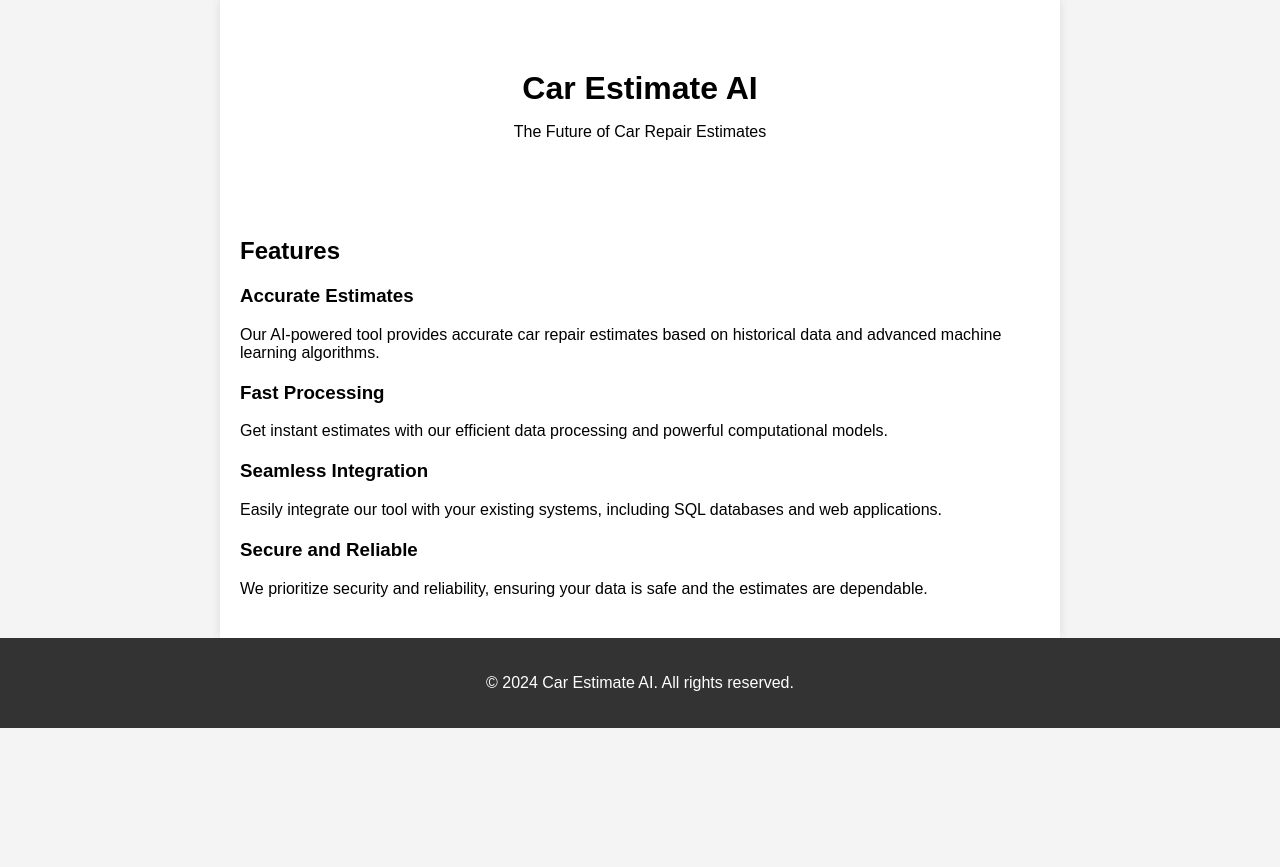
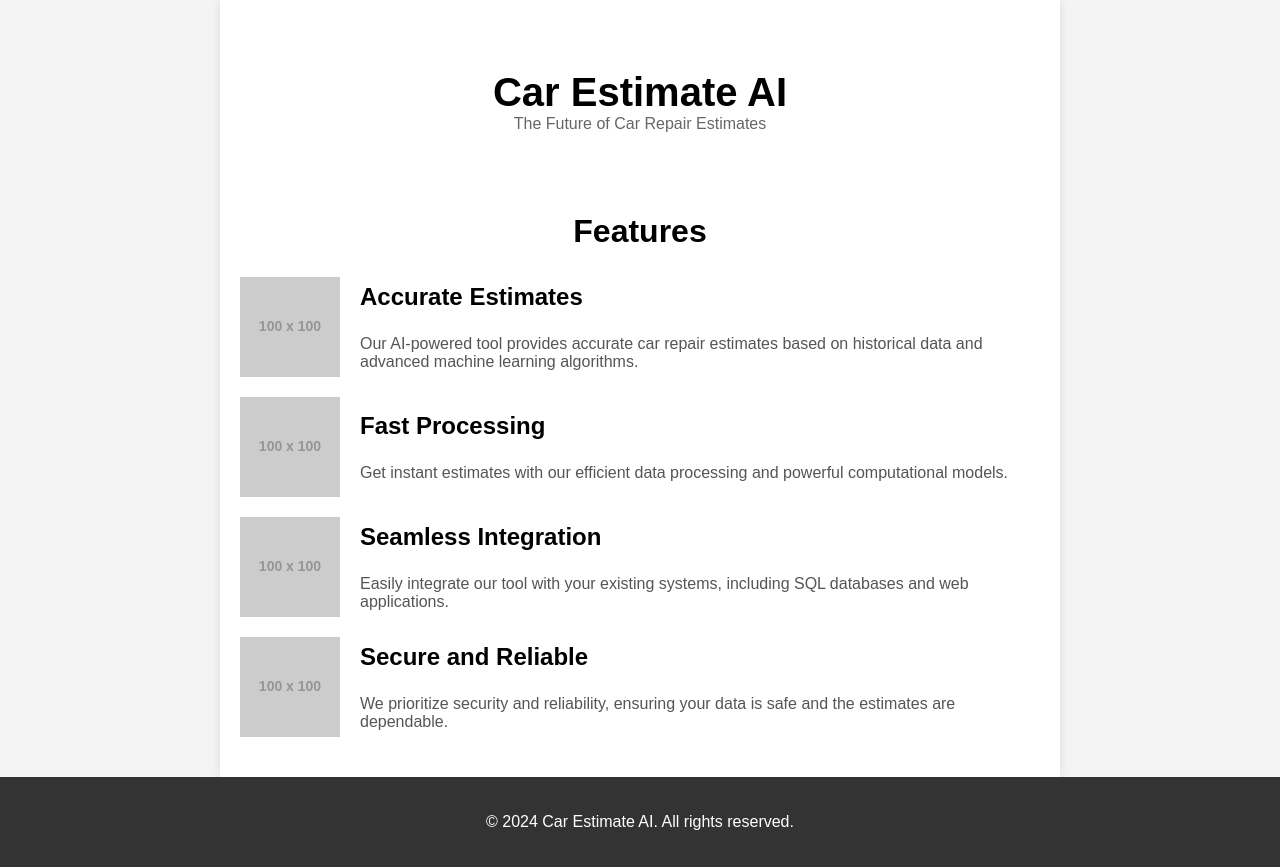
Before and after one commit to rvila08/estimatingAI, a plain HTML site: page index.html in a window 1280 px wide. Before the commit the page ends 800 px from the top, so only its background shows below. Drawn offline with Linux system fonts and the light colour scheme; placeholder pictures from the web are drawn by us.

Commit message:
Update index.html

```diff
--- a/index.html
+++ b/index.html
@@ -24,15 +24,36 @@
         }
         header h1 {
             margin: 0;
+            font-size: 2.5em;
+        }
+        header p {
+            margin: 0;
+            color: #666;
         }
         .features {
             margin-top: 30px;
         }
         .features h2 {
             margin-top: 0;
+            text-align: center;
+            font-size: 2em;
         }
         .feature {
             margin-bottom: 20px;
+            display: flex;
+            align-items: center;
+        }
+        .feature img {
+            max-width: 100px;
+            margin-right: 20px;
+        }
+        .feature h3 {
+            margin-top: 0;
+            font-size: 1.5em;
+        }
+        .feature p {
+            margin: 0;
+            color: #555;
         }
         footer {
             text-align: center;
@@ -51,20 +72,32 @@
         <section class="features">
             <h2>Features</h2>
             <div class="feature">
+                <img src="https://via.placeholder.com/100" alt="Accurate Estimates">
+                <div>
                     <h3>Accurate Estimates</h3>
                     <p>Our AI-powered tool provides accurate car repair estimates based on historical data and advanced machine learning algorithms.</p>
                 </div>
+            </div>
             <div class="feature">
+                <img src="https://via.placeholder.com/100" alt="Fast Processing">
+                <div>
                     <h3>Fast Processing</h3>
                     <p>Get instant estimates with our efficient data processing and powerful computational models.</p>
                 </div>
+            </div>
             <div class="feature">
+                <img src="https://via.placeholder.com/100" alt="Seamless Integration">
+                <div>
                     <h3>Seamless Integration</h3>
                     <p>Easily integrate our tool with your existing systems, including SQL databases and web applications.</p>
                 </div>
+            </div>
             <div class="feature">
+                <img src="https://via.placeholder.com/100" alt="Secure and Reliable">
+                <div>
                     <h3>Secure and Reliable</h3>
                     <p>We prioritize security and reliability, ensuring your data is safe and the estimates are dependable.</p>
+                </div>
             </div>
         </section>
     </div>
```
Lines whose indentation alone changed are shown as unchanged.
